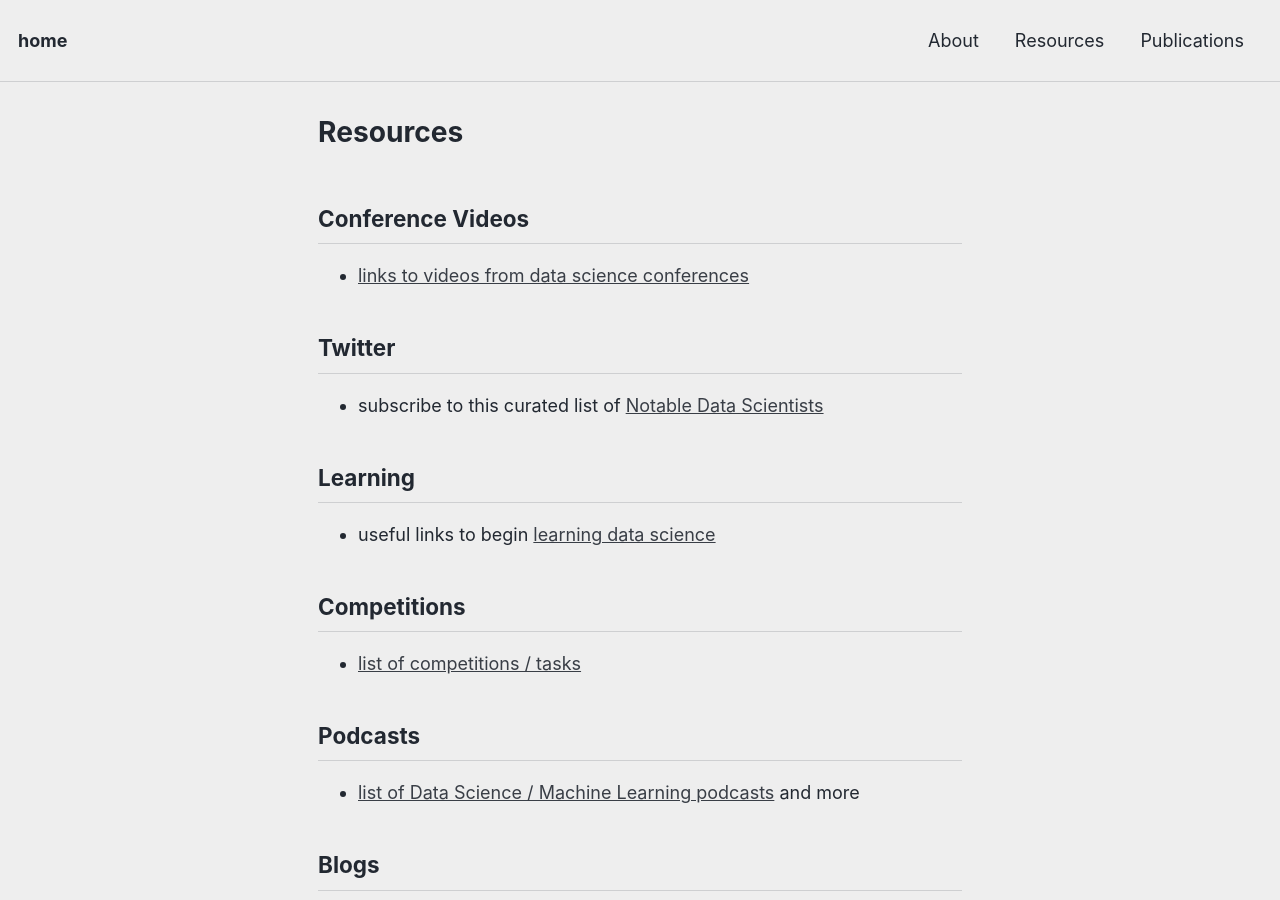
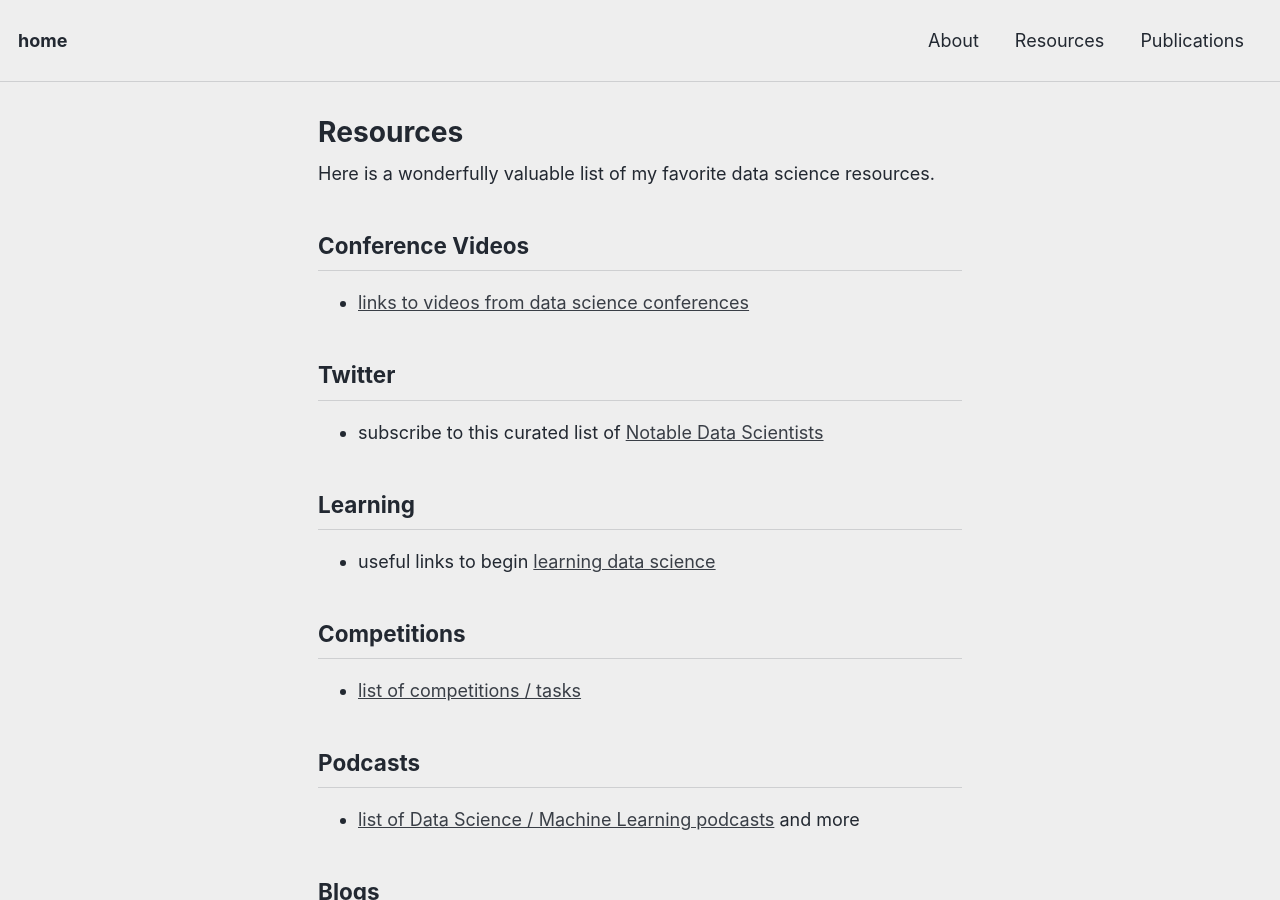
Before and after one commit to reshamas/reshamas.github.io, a Jekyll site: the page built from resources/index.md, in a window 1280 px wide and 900 px high. Built offline with Jekyll 4.4.1, drawn with Linux system fonts in a browser that asks for light colours.

Commit message:
Update index.md

```diff
--- a/resources/index.md
+++ b/resources/index.md
@@ -5,6 +5,7 @@ tags:
 comments: false
 ---
 
+Here is a wonderfully valuable list of my favorite data science resources.
 
 ## Conference Videos
 * [links to videos from data science conferences](conf_videos.md)
```
